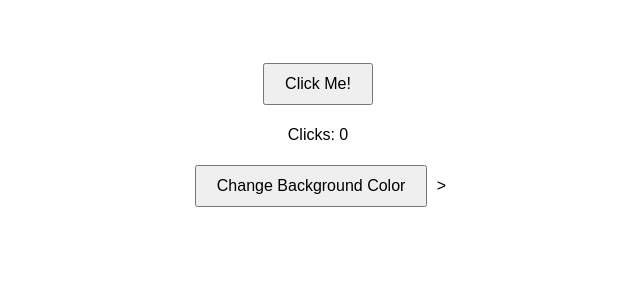
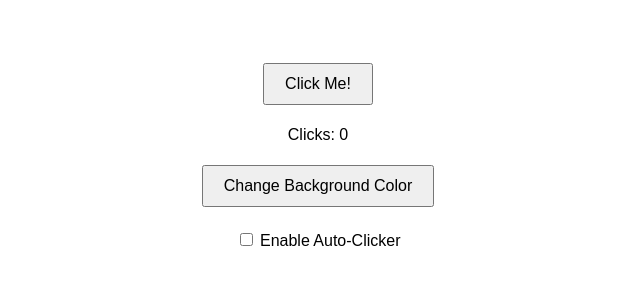
Before and after one commit to mangojoe03/mangojoe03.github.io, a plain HTML site: page merge_game.html in a window 1280 px wide. Shown: the whole page, without its empty margins (322-962 px from the left). Drawn offline with Linux system fonts and the light colour scheme.

Commit message:
auto click

```diff
--- a/merge_game.html
+++ b/merge_game.html
@@ -24,11 +24,28 @@
     <p id="clickcount">Clicks: 0</p>
     <button onclick="changeColor()">Change Background Color</button>
 
+    <br><br>
+    <label>
+        <input type="checkbox" id="autoclick" onchange="toggleAutoClick()">
+        Enable Auto-Clicker
+    </label>
+
     <script>
       let clicks = 0;
+      let autoClickInterval = null;
+
       function addClick() {
         clicks++;
         document.getElementById("clickcount").innerHTML = "Clicks: " + clicks;
+      }
+
+      function toggleAutoClick() {
+        const checkbox = document.getElementById("autoclick");
+        if (checkbox.checked) {
+          autoClickInterval = setInterval(addClick, 500);
+        } else {
+          clearInterval(autoClickInterval);
+        }
       }
 
       const colors = [
@@ -49,4 +66,3 @@
     </script>
   </body>
 </html>
->
```
